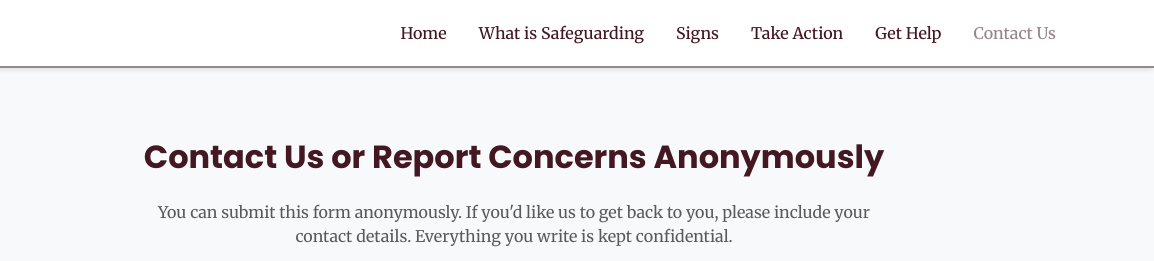
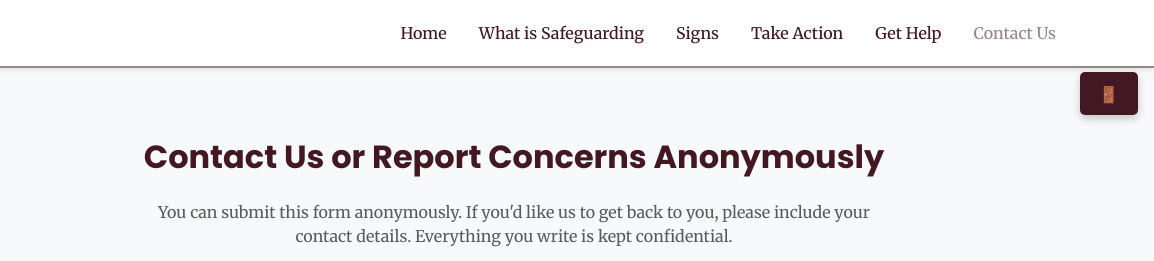
Before and after one commit to iismail06/Portfolio-Project-Safeguarding, a plain HTML site: page contactus.html in a window 1280 px wide. Shown: the top 261 px of the page, 126-1280 px from the left. Drawn offline with nearby package versions, Linux system fonts and the light colour scheme.

Commit message:
Add Quick Exit Button to contact and success pages for improved user safety

```diff
--- a/contactus.html
+++ b/contactus.html
@@ -56,6 +56,10 @@
     </div>
   </div>
 </nav>
+ <!-- Quick Exit Button -->
+    <a href="https://www.bbc.co.uk/weather" id="quickExitBtn" class="quick-exit-btn" aria-label="Quick exit to BBC Weather">
+        🚪
+    </a>
 
   <main class="flex-grow-1">
 
```
Also changed, not shown: success.html (+4 -0 lines).
